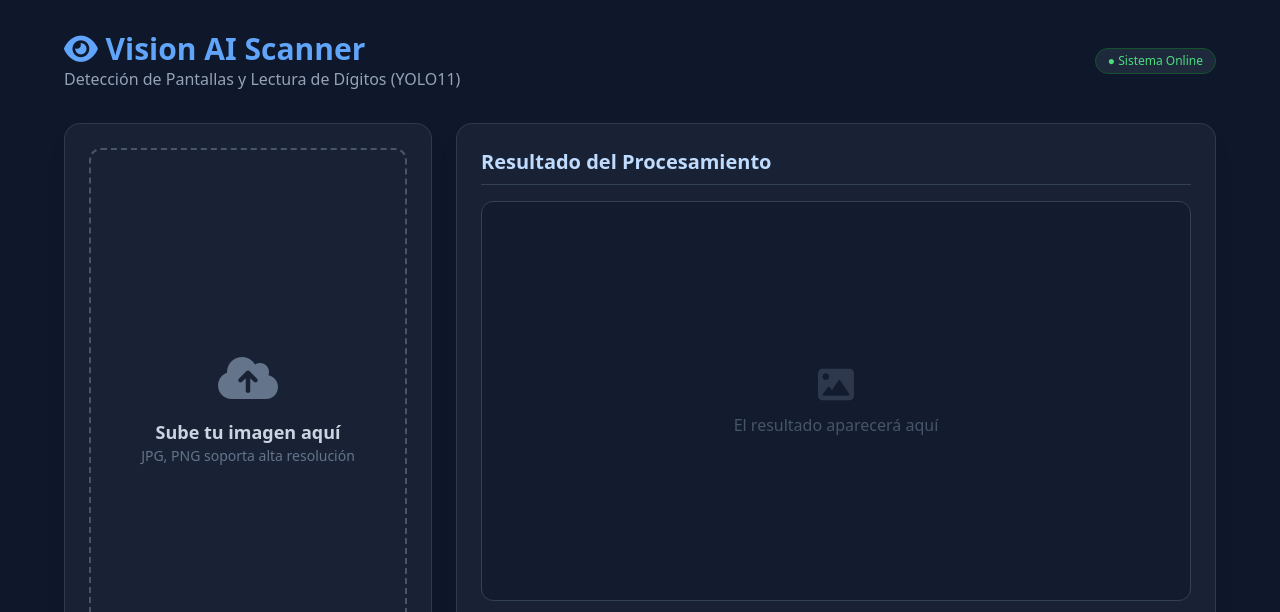
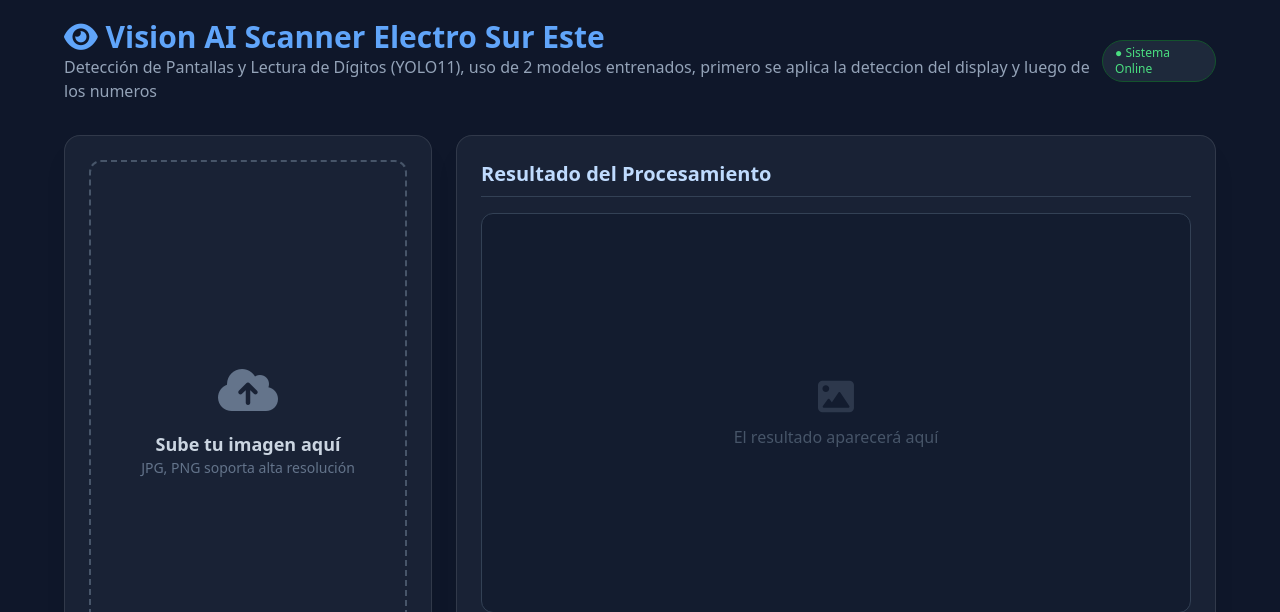
Before and after one commit to gcpaccori/electro-api, a Flask app: page / in a window 1280 px wide. Shown: the top 612 px of the page. Run offline with Flask 3, Linux system fonts and the light colour scheme; some libraries are stand-ins or nearby versions.

Commit message:
Modify project title and description in index.html
Updated the title and description in the HTML file to reflect the new project name and added details about the detection models used.

```diff
--- a/templates/index.html
+++ b/templates/index.html
@@ -3,7 +3,7 @@
 <head>
     <meta charset="UTF-8">
     <meta name="viewport" content="width=device-width, initial-scale=1.0">
-    <title>Sistema de Lectura de Medidores YOLO11</title>
+    <title>Sistema de Lectura de Medidores YOLO11 Electro Sur Este</title>
     <script src="https://cdn.tailwindcss.com"></script>
     <link href="https://cdnjs.cloudflare.com/ajax/libs/font-awesome/6.0.0/css/all.min.css" rel="stylesheet">
     <style>
@@ -17,13 +17,14 @@
 
     <div class="w-full max-w-6xl mb-8 flex justify-between items-center">
         <div>
-            <h1 class="text-3xl font-bold text-blue-400"><i class="fas fa-eye"></i> Vision AI Scanner</h1>
-            <p class="text-slate-400">Detección de Pantallas y Lectura de Dígitos (YOLO11)</p>
+            <h1 class="text-3xl font-bold text-blue-400"><i class="fas fa-eye"></i> Vision AI Scanner Electro Sur Este</h1>
+            <p class="text-slate-400">Detección de Pantallas y Lectura de Dígitos (YOLO11), uso de 2 modelos entrenados, primero se aplica la deteccion del display y luego de los numeros</p>
         </div>
         <div class="text-xs bg-slate-800 px-3 py-1 rounded-full text-green-400 border border-green-900">
             ● Sistema Online
         </div>
     </div>
+
 
     <div class="w-full max-w-6xl grid grid-cols-1 lg:grid-cols-3 gap-6">
 
@@ -165,4 +166,5 @@
         }
     </script>
 </body>
+
 </html>
```
